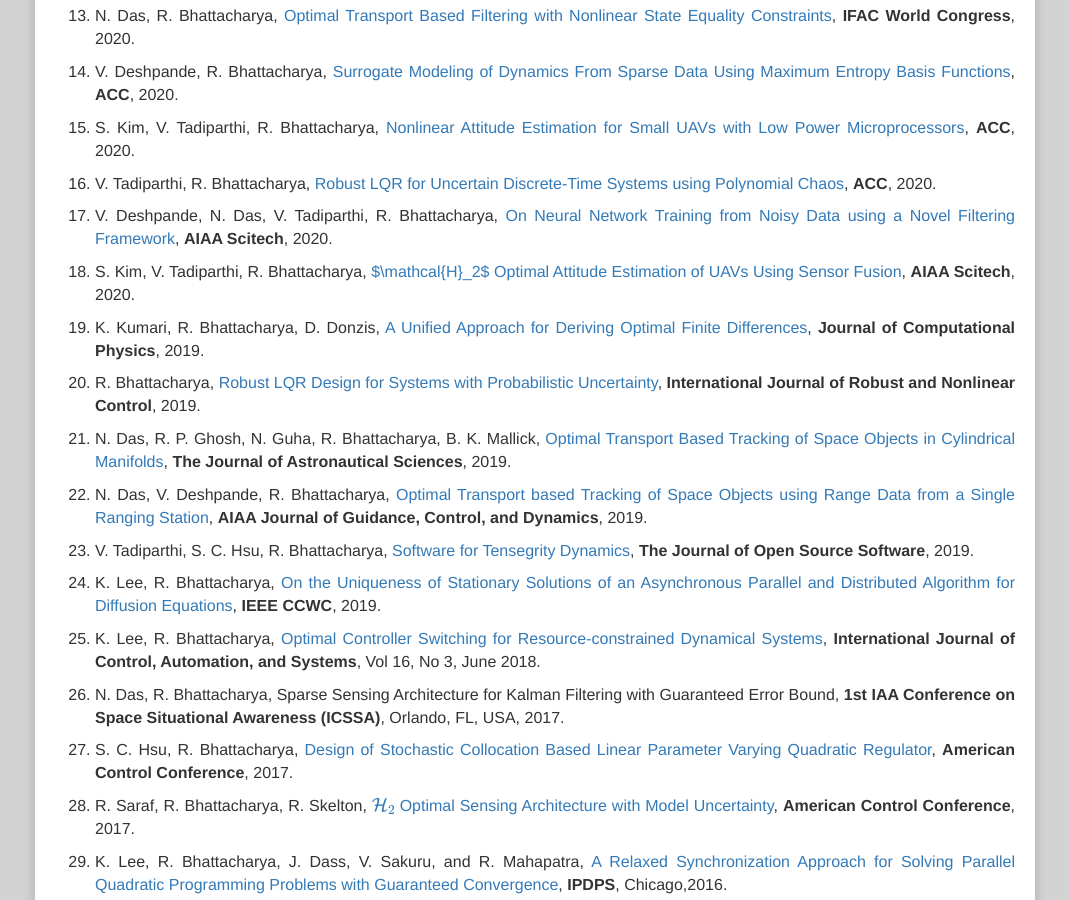
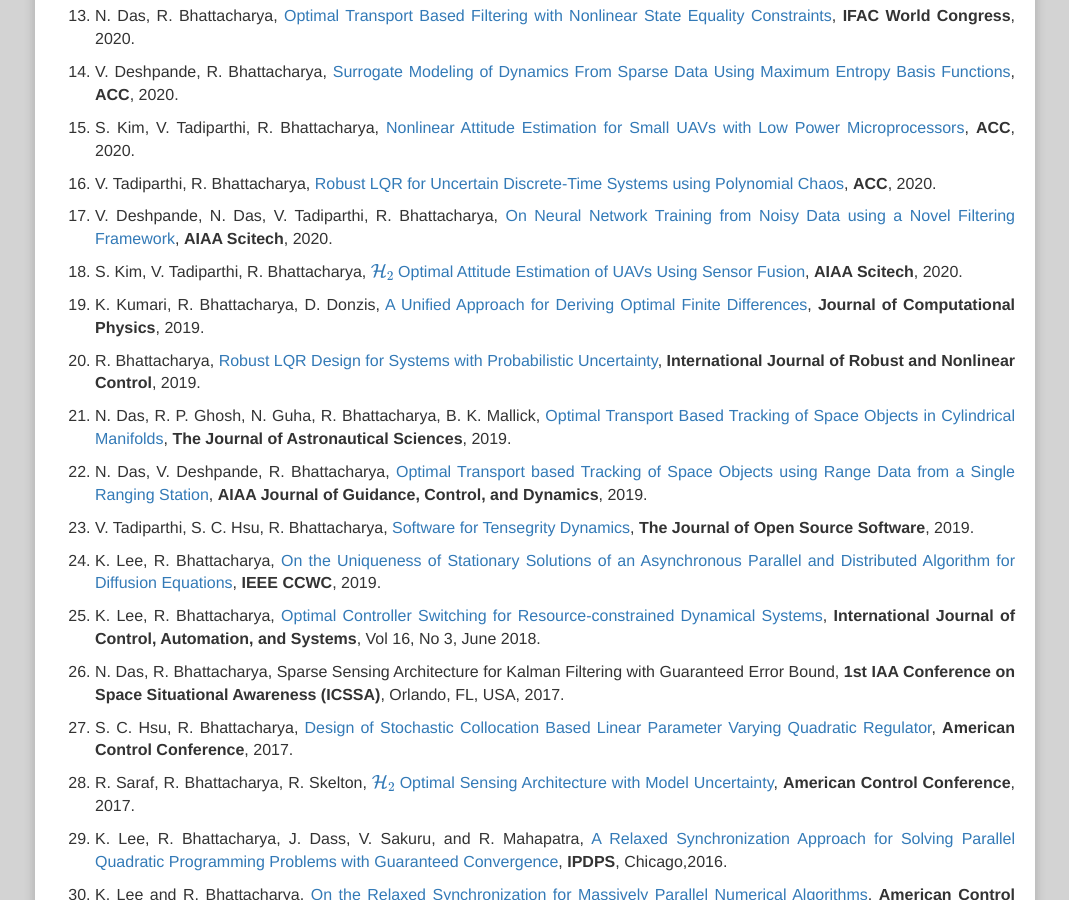
Before and after one commit to isrlab/isrlab.github.io, a Jekyll site: the page built from publications.md, in a window 1280 px wide and 900 px high, scrolled down 943 px. Shown: the whole window, without its empty margins (105-1174 px from the left). Built offline with Jekyll 4.4.1, drawn with Linux system fonts in a browser that asks for light colours; nearby versions of some CDN libraries.

Commit message:
Fixed Mathjax issues.

```diff
--- a/publications.md
+++ b/publications.md
@@ -40,7 +40,7 @@
 
 1. V. Deshpande, N. Das, V. Tadiparthi, R. Bhattacharya, [On Neural Network Training from Noisy Data using a Novel Filtering Framework](https://arc.aiaa.org/doi/abs/10.2514/6.2020-1869), **AIAA Scitech**, 2020.
 
-1. S. Kim, V. Tadiparthi, R. Bhattacharya, [$\mathcal{H}_2$ Optimal Attitude Estimation of UAVs Using Sensor Fusion](https://arc.aiaa.org/doi/abs/10.2514/6.2020-0988), **AIAA Scitech**, 2020.
+1. S. Kim, V. Tadiparthi, R. Bhattacharya, [$$\mathcal{H}_2$$ Optimal Attitude Estimation of UAVs Using Sensor Fusion](https://arc.aiaa.org/doi/abs/10.2514/6.2020-0988), **AIAA Scitech**, 2020.
 
 1. K. Kumari, R. Bhattacharya, D. Donzis, [ A Unified Approach for Deriving Optimal Finite Differences](https://authors.elsevier.com/a/1ZodA_W0q~1ic), **Journal of Computational Physics**, 2019.
 
```
